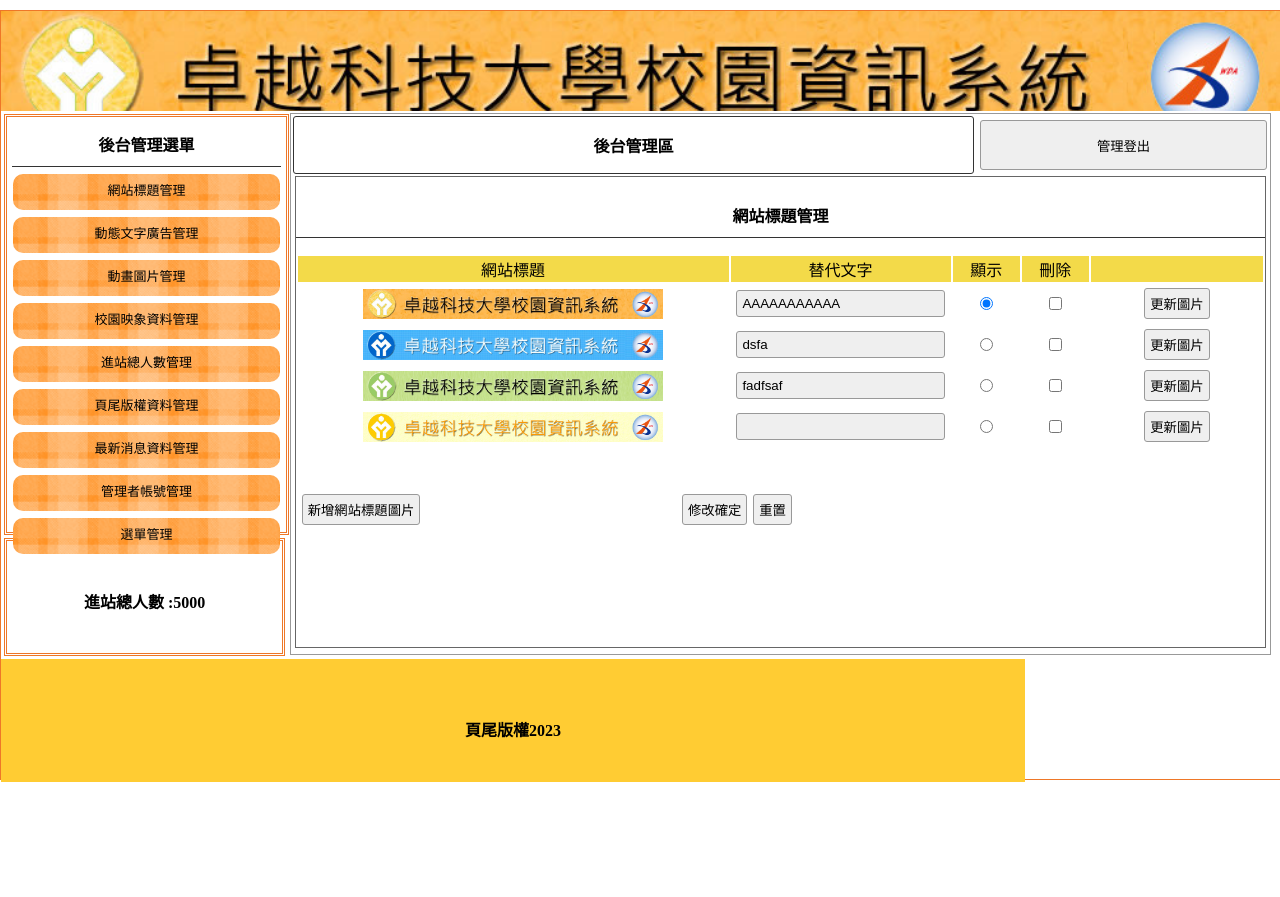
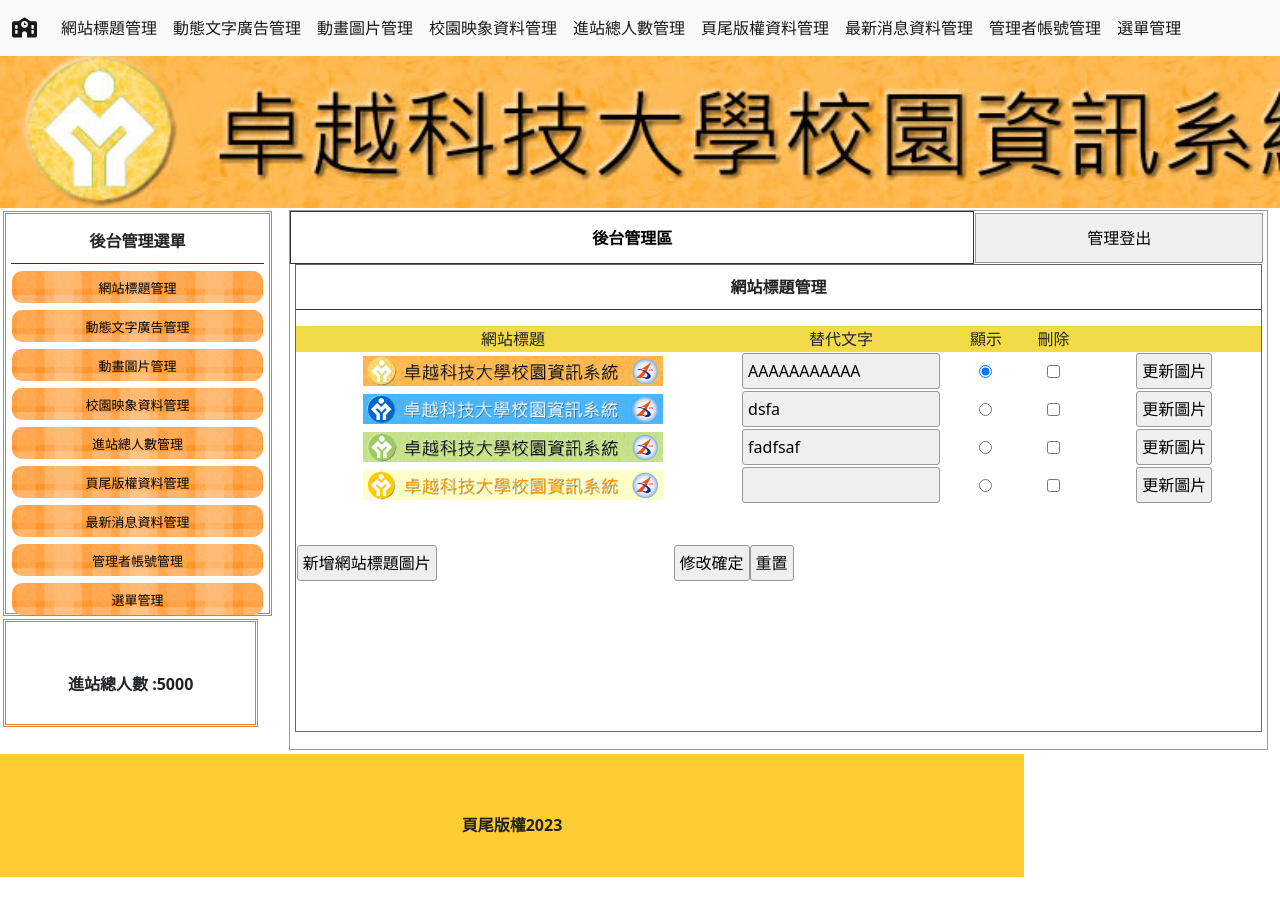
Before and after one commit to liya0706s/project0118, a PHP site: page /test/back.php in a window 1280 px wide. Before the commit the page ends 782 px from the top, so only its background shows below. Run offline with PHP 8.4, Linux system fonts and the light colour scheme; the visitor is signed in with stand-in values (Sample User, id 1); data comes from the database, SQL or seed files in the repository.

Commit message:
後台main拉寬加上nav還有增加body上方pt

```diff
--- a/back.php
+++ b/back.php
@@ -17,6 +17,14 @@ if(!isset($_SESSION['login'])){
 	<link href="./css/css.css" rel="stylesheet" type="text/css">
 	<script src="./js/jquery-1.9.1.min.js"></script>
 	<script src="./js/js.js"></script>
+
+	<!-- font-awesome cdn css -->
+	<link rel="stylesheet" href="https://cdnjs.cloudflare.com/ajax/libs/font-awesome/6.5.1/css/all.min.css" integrity="sha512-DTOQO9RWCH3ppGqcWaEA1BIZOC6xxalwEsw9c2QQeAIftl+Vegovlnee1c9QX4TctnWMn13TZye+giMm8e2LwA==" crossorigin="anonymous" referrerpolicy="no-referrer" />
+	<!-- bootstrap 5.2 cdn js -->
+	<script src="https://cdnjs.cloudflare.com/ajax/libs/bootstrap/5.2.0-beta1/js/bootstrap.min.js" integrity="sha512-Hqe3s+yLpqaBbXM6VA0cnj/T56ii5YjNrMT9v+us11Q81L0wzUG0jEMNECtugqNu2Uq5MSttCg0p4KK0kCPVaQ==" crossorigin="anonymous" referrerpolicy="no-referrer"></script>
+
+	<!-- bootstrap 5.2 cdn css-->
+	<link href="https://cdnjs.cloudflare.com/ajax/libs/bootstrap/5.2.0-beta1/css/bootstrap.min.css" rel="stylesheet">
 </head>
 
 <body>
@@ -26,6 +34,57 @@ if(!isset($_SESSION['login'])){
 			<div id="cvr" style="position:absolute; width:99%; height:100%; margin:auto; z-index:9898;"></div>
 		</div>
 	</div>
+
+	<nav class="navbar navbar-expand-lg navbar-light bg-light fixed-top">
+			<div class="container-fluid">
+				<a class="navbar-brand" href="index.php">
+					<i class="fa-solid fa-school"></i>
+				</a>
+				<button class="navbar-toggler" type="button" data-bs-toggle="collapse" data-bs-target="#navbarNav" aria-controls="navbarNav" aria-expanded="false" aria-label="Toggle navigation">
+					<span class="navbar-toggler-icon"></span>
+				</button>
+				<div class="collapse navbar-collapse" id="navbarNav">
+					<ul class="navbar-nav">
+
+						<!-- 靜態導航項目 -->
+						<li class="nav-item">
+							<a class="nav-link active" aria-current="page" href="back.php">網站標題管理</a>
+						</li>
+						<li class="nav-item">
+							<a class="nav-link active" aria-current="page" href="back.php">動態文字廣告管理</a>
+						</li>
+						<li class="nav-item">
+							<a class="nav-link active" aria-current="page" href="back.php">動畫圖片管理</a>
+						</li>
+						<li class="nav-item">
+							<a class="nav-link active" aria-current="page" href="back.php">校園映象資料管理</a>
+						</li>
+						<li class="nav-item">
+							<a class="nav-link active" aria-current="page" href="back.php">進站總人數管理</a>
+						</li>
+						<li class="nav-item">
+							<a class="nav-link active" aria-current="page" href="back.php">頁尾版權資料管理</a>
+						</li>
+						<li class="nav-item">
+							<a class="nav-link active" aria-current="page" href="back.php">最新消息資料管理</a>
+						</li>
+						<li class="nav-item">
+							<a class="nav-link active" aria-current="page" href="back.php">管理者帳號管理</a>
+						</li>
+						<li class="nav-item">
+							<a class="nav-link active" aria-current="page" href="back.php">選單管理</a>
+						</li>
+
+						<!-- 動態生成的主選單和子選單 -->
+						<?php
+
+						?>
+
+					</ul>
+				</div>
+			</div>
+		</nav>
+
 	<div id="main">
 		<?php
 		$title = $Title->find(['sh' => 1]);
--- a/css/css.css
+++ b/css/css.css
@@ -2,7 +2,7 @@
 
 /* CSS Document */
 body {
-	padding: 0px;
+	padding-top: 50px;
 	margin: 0px;
 }
 
@@ -35,16 +35,16 @@ body {
 }
 
 #main {
-	width: 100%;
+	/* width: 100%;
 	height: 768px;
 	margin: 10px auto 10px auto;
 	border: #EE7728 1px solid;
-	position: relative;
+	position: relative; */
 }
 
 .ti {
 	width: 100%;
-	height: 100px;
+	height: 158px;
 	position: relative;
 	background-size: cover;
 	background-repeat: no-repeat;
```
Also changed, not shown: index.php (+3 -35 lines).
